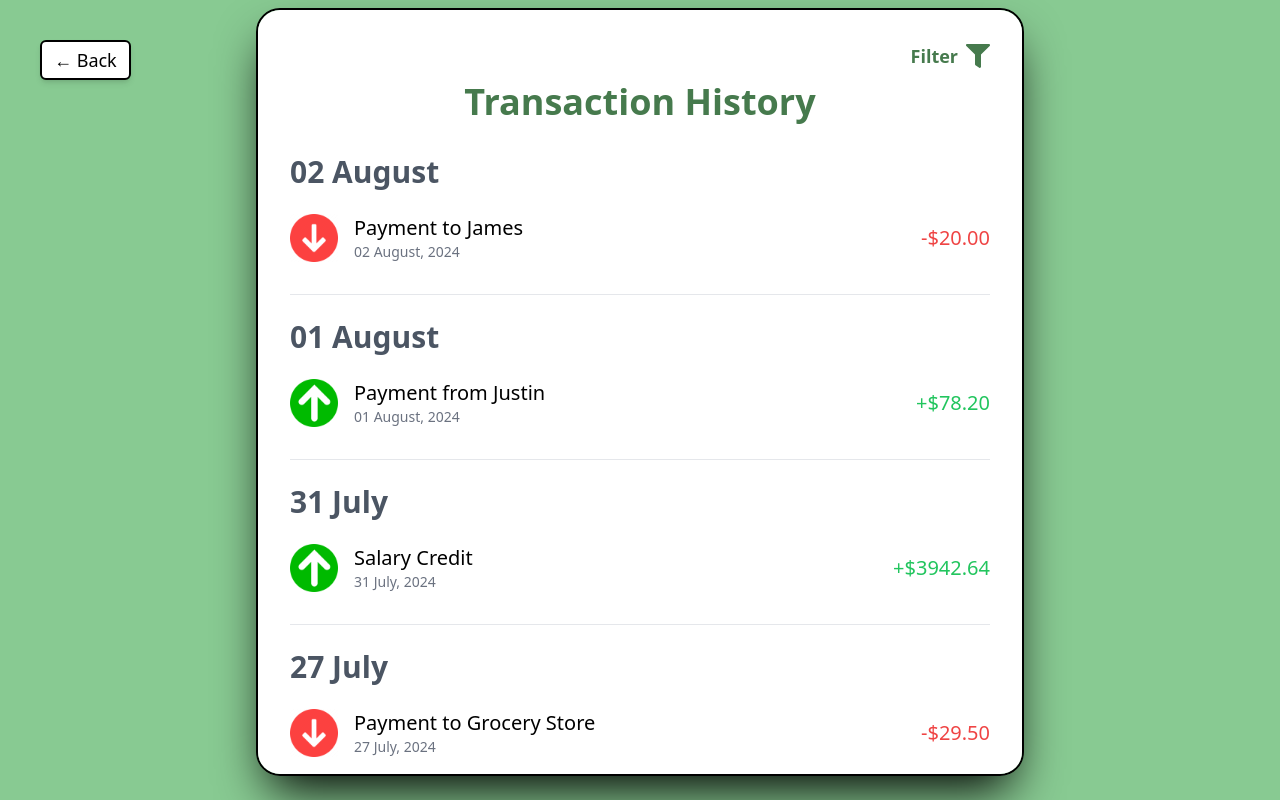
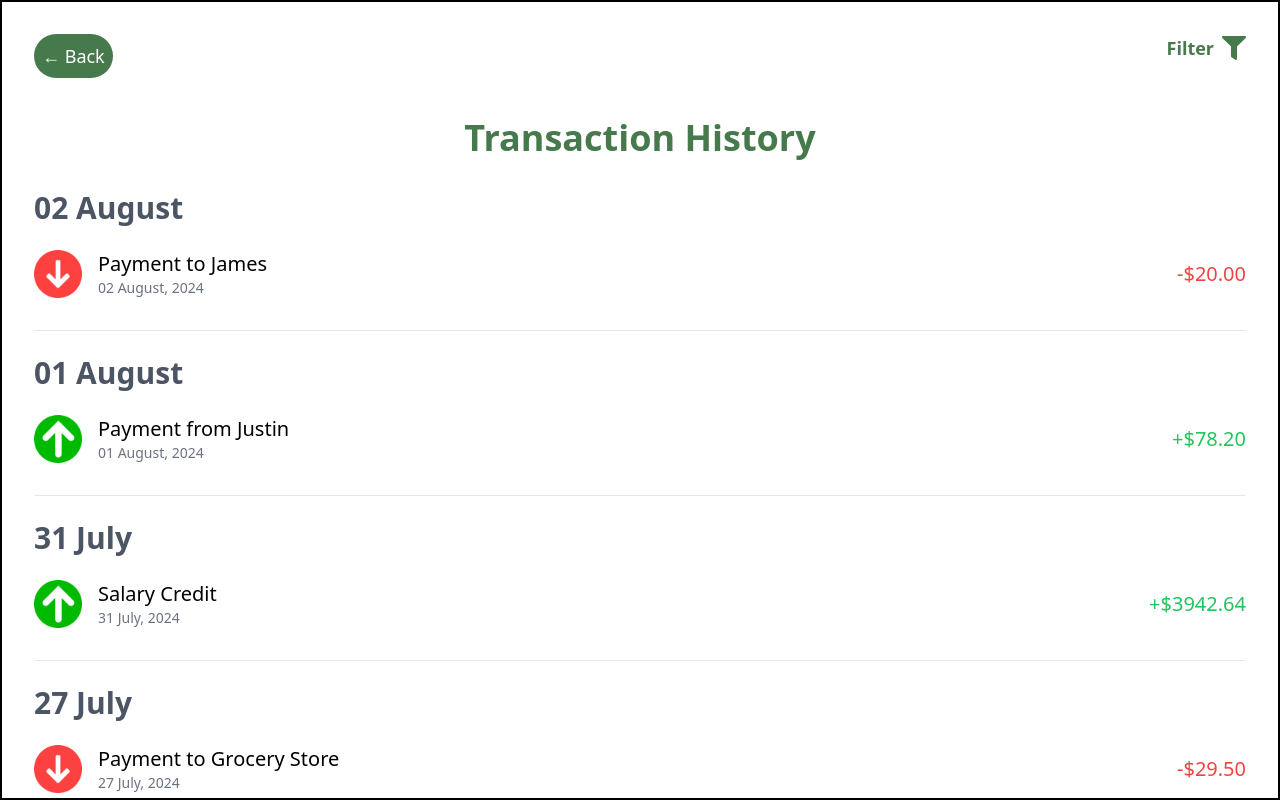
Before and after one commit to Kevaunjh/Wallet_Application, a React (Create React App) app: page /RecentTransactions in a window 1280 px wide. Built offline with nearby package versions, Linux system fonts and the light colour scheme.

Commit message:
Layout Changes 14

```diff
--- a/src/RecentTransactions.js
+++ b/src/RecentTransactions.js
@@ -102,25 +102,25 @@ const RecentTransactions = () => {
   });
 
   return (
-    <div className="bg-[#88ca92] min-h-screen flex flex-col items-center xl:p-2 ">
+    <div className="bg-[#88ca92] min-h-screen flex flex-col items-center 2xl:p-2 ">
       <Link
         to="/Main"
-        className="hidden xl:block absolute top-10 left-10 text-black text-lg bg-white px-3 py-1 rounded-md shadow-md border-black border-2 z-10"
+        className="hidden 2xl:block absolute top-10 left-10 text-black text-lg bg-white px-3 py-1 rounded-md shadow-md border-black border-2 z-10"
       >
         ← Back
       </Link>
       <div
         className="bg-white shadow-2xl w-full 2xl:min-h-[700px] h-screen p-8 overflow-auto shadow-black border-black border-2
-        xl:rounded-3xl
+        2xl:rounded-3xl
         rounded-none
-        xl:max-w-3xl
-        xl:max-h-[96vh] relative"
+        2xl:max-w-3xl
+        2xl:max-h-[96vh] relative"
         style={{ scrollbarWidth: 'none' }}
       >
         <div className="w-full flex justify-between md:mb-4">
           <Link
             to="/Main"
-            className="text-lg rounded-full p-2 bg-[#467a4d] text-white xl:hidden"
+            className="text-lg rounded-full p-2 bg-[#467a4d] text-white 2xl:hidden"
           >
             &larr; Back
           </Link>
```
